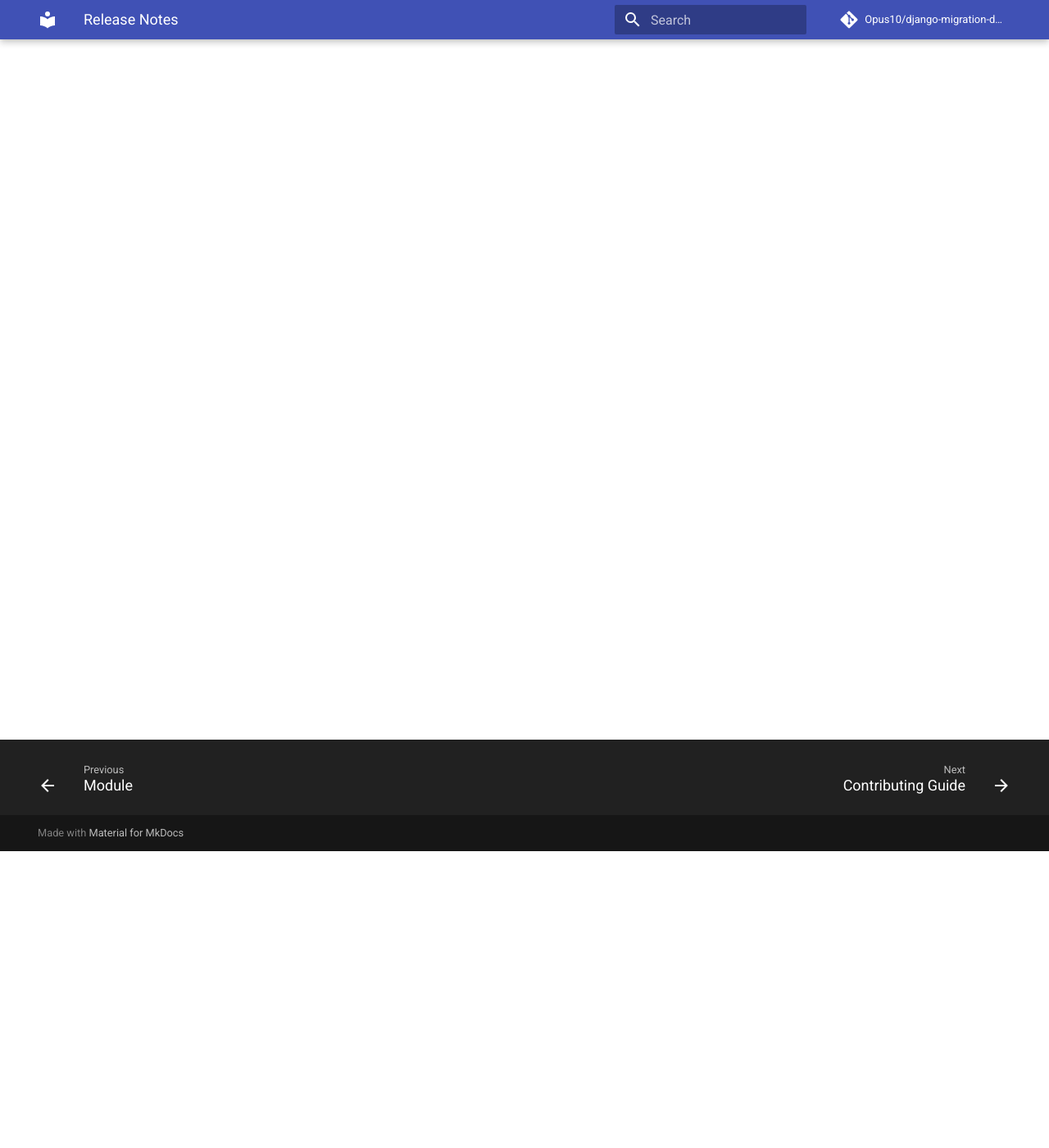
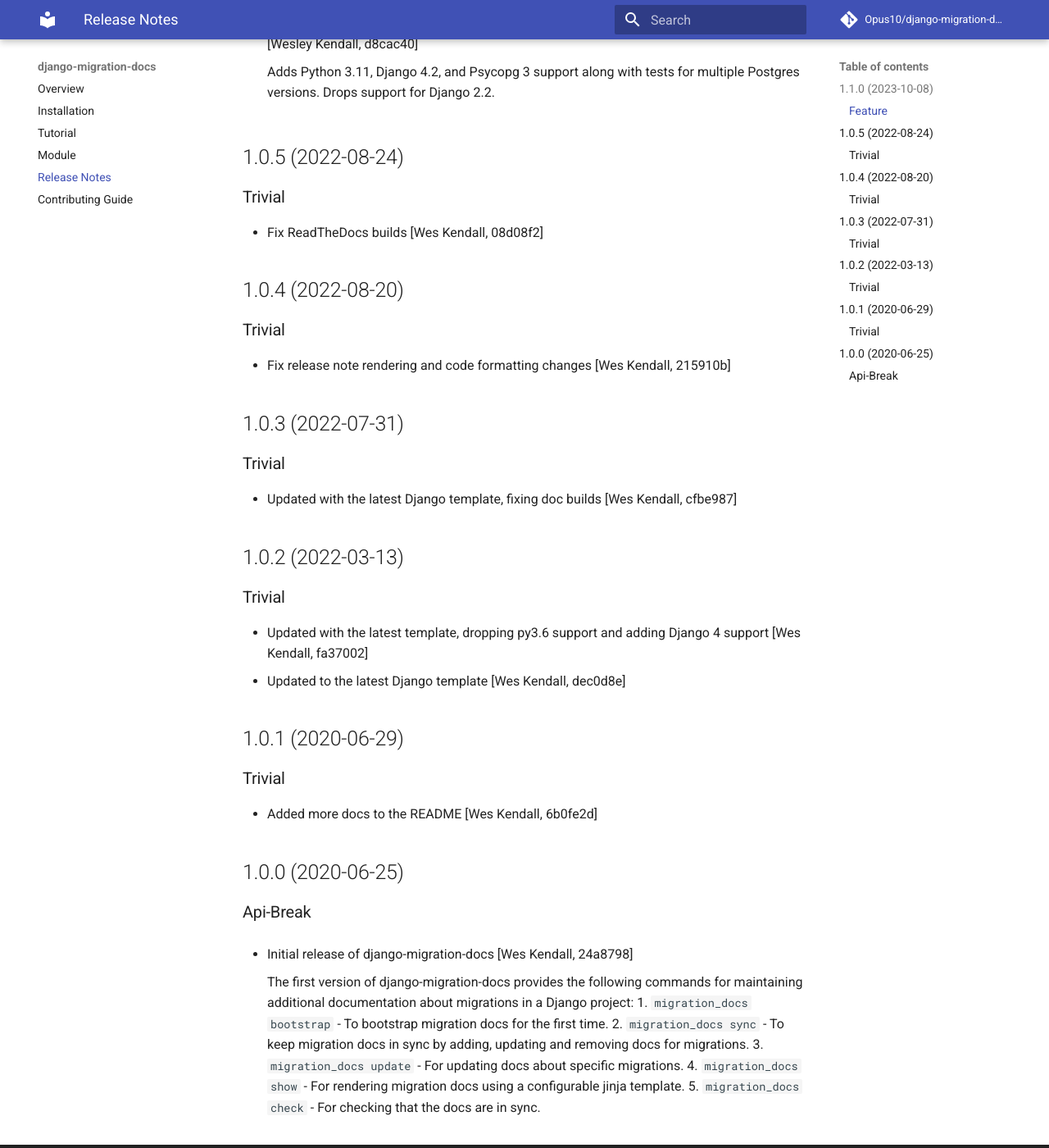
Before and after one commit to Opus10/django-migration-docs, an MkDocs documentation site: the page built from docs/release_notes.md, in a window 1280 px wide and 1400 px high, scrolled down 362 px. Shown: the whole window at 82% size. Built offline with MkDocs 1.6.1 and Material for MkDocs 9.7.7, drawn with Linux system fonts in a browser that asks for light colours; comment, search, counter and statistics services are not loaded; some of the changed text lies outside the part shown.

Commit message:
Release version 1.1.0 [skip ci]
Type: trivial

```diff
--- a/docs/release_notes.md
+++ b/docs/release_notes.md
@@ -1 +1,62 @@
 # Changelog
+
+## 1.1.0 (2023-10-08)
+
+### Feature
+
+  - Add Python 3.12 support and use Mkdocs for documentation [Wesley Kendall, cf2b2aa]
+
+    Python 3.12 and Postgres 16 are supported now, along with having revamped docs using Mkdocs and the Material theme.
+
+    Python 3.7 support was dropped.
+  - Added Python 3.11, Django 4.2, and Psycopg 3 support [Wesley Kendall, d8cac40]
+
+    Adds Python 3.11, Django 4.2, and Psycopg 3 support along with tests for multiple Postgres versions. Drops support for Django 2.2.
+
+## 1.0.5 (2022-08-24)
+
+### Trivial
+
+  - Fix ReadTheDocs builds [Wes Kendall, 08d08f2]
+
+## 1.0.4 (2022-08-20)
+
+### Trivial
+
+  - Fix release note rendering and code formatting changes [Wes Kendall, 215910b]
+
+## 1.0.3 (2022-07-31)
+
+### Trivial
+
+  - Updated with the latest Django template, fixing doc builds [Wes Kendall, cfbe987]
+
+## 1.0.2 (2022-03-13)
+
+### Trivial
+
+  - Updated with the latest template, dropping py3.6 support and adding Django 4 support [Wes Kendall, fa37002]
+  - Updated to the latest Django template [Wes Kendall, dec0d8e]
+
+## 1.0.1 (2020-06-29)
+
+### Trivial
+
+  - Added more docs to the README [Wes Kendall, 6b0fe2d]
+
+## 1.0.0 (2020-06-25)
+
+### Api-Break
+
+  - Initial release of django-migration-docs [Wes Kendall, 24a8798]
+
+    The first version of django-migration-docs provides the following
+    commands for maintaining additional documentation about migrations
+    in a Django project:
+    1. ``migration_docs bootstrap`` - To bootstrap migration docs for the first time.
+    2. ``migration_docs sync`` - To keep migration docs in sync by adding, updating
+       and removing docs for migrations.
+    3. ``migration_docs update`` - For updating docs about specific migrations.
+    4. ``migration_docs show`` - For rendering migration docs using a configurable
+       jinja template.
+    5. ``migration_docs check`` - For checking that the docs are in sync.
--- a/pyproject.toml
+++ b/pyproject.toml
@@ -29,7 +29,7 @@
 exclude = [
   "*/tests/"
 ]
-version = "1.0.5"
+version = "1.1.0"
 description = "Sync and validate additional information about your Django migrations."
 authors = ["Juliana de Heer", "Wes Kendall", "Tómas Árni Jónasson"]
 classifiers = [
```
Also changed, not shown: CHANGELOG.md (+26 -0 lines), docs/requirements.txt (+85 -94 lines).
